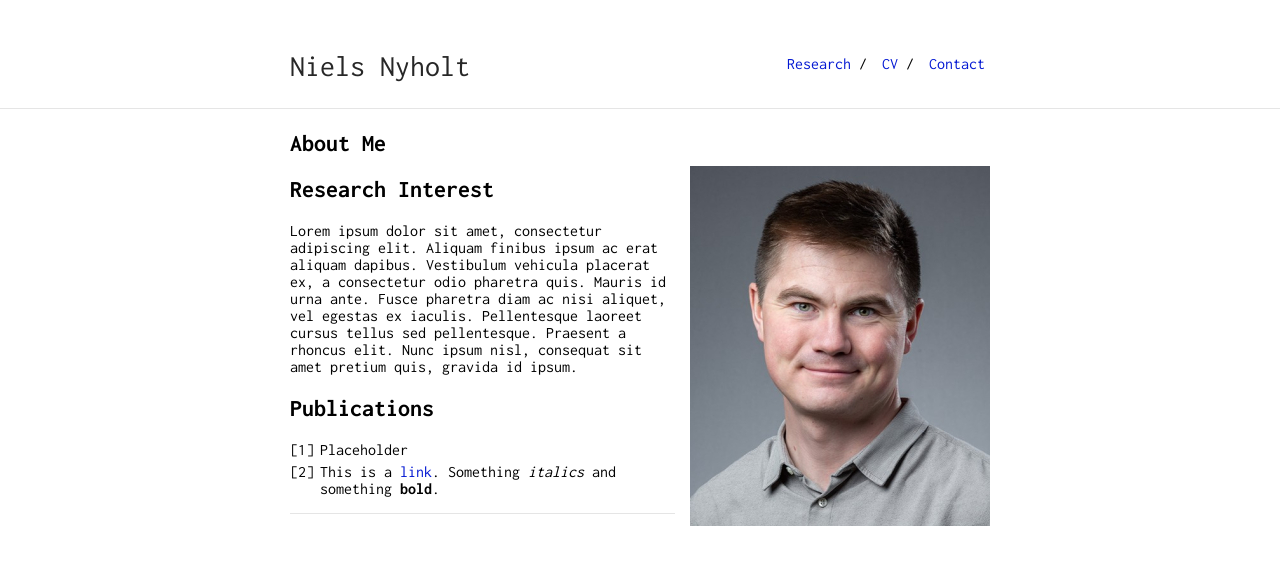
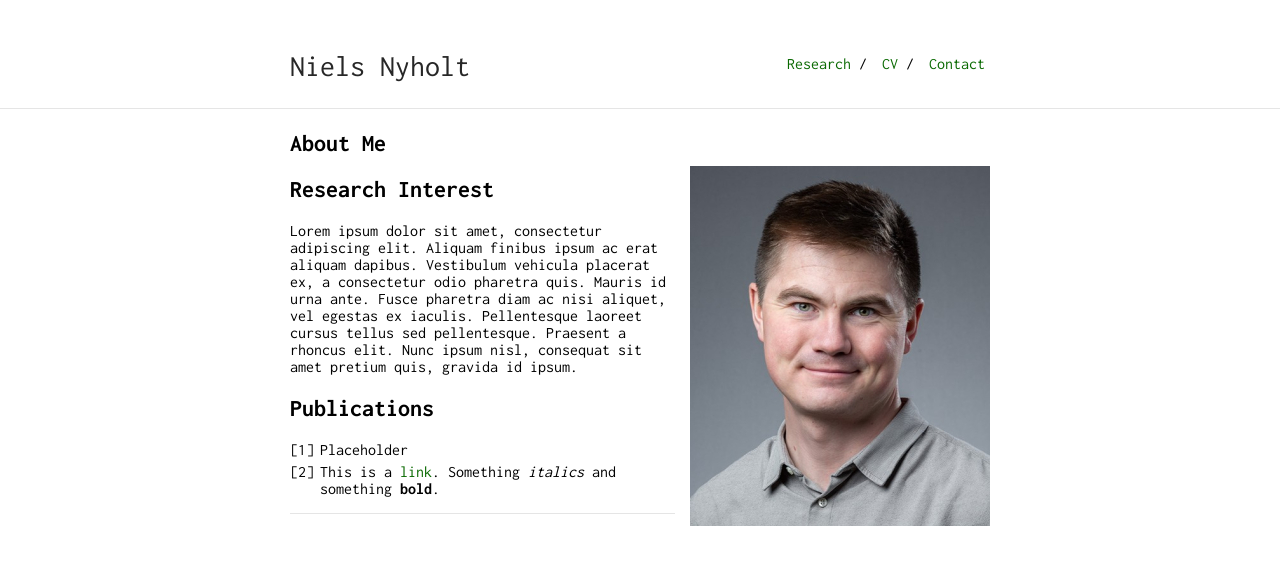
Before and after one commit to nnyholt/nnyholt.github.io, a Jekyll site: the page built from index.md, in a window 1280 px wide. Shown: the top 565 px of the page. Built offline with Jekyll 4.4.1, drawn with Linux system fonts in a browser that asks for light colours; our own code applies the rules of GitHub Pages for plain Markdown files.

Commit message:
New color

```diff
--- a/_sass/vars.scss
+++ b/_sass/vars.scss
@@ -2,7 +2,7 @@
  * Customization Variables
  */
 
-$accent: #0318d3;
+$accent: #096900;
 $image-size: 300px;
 
 /*
```
